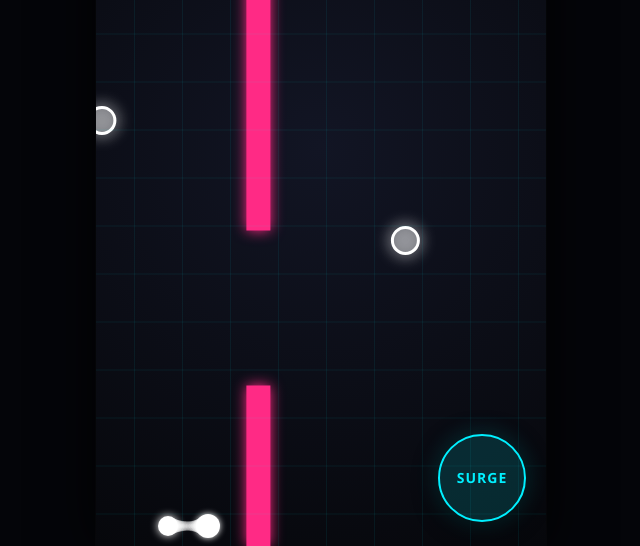
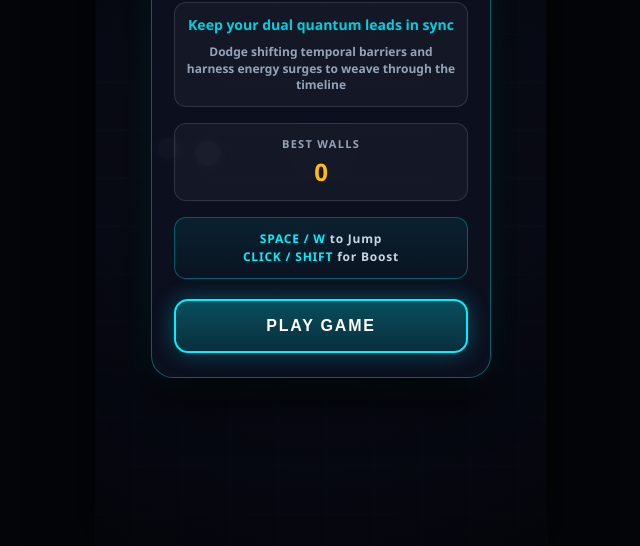
Before and after one commit to abba-vishnu/chrono_thread, a plain HTML site: page index.html in a window 1280 px wide. Shown: the part 254-800 px from the top of the page, without its empty margins (319-959 px from the left). Drawn offline with Linux system fonts and the light colour scheme.

Commit message:
Added Start Screen

```diff
--- a/index.html
+++ b/index.html
@@ -10,7 +10,32 @@
 </head>
 <body>
 <div id="game-stage">
-  <div id="ui">
+  <!-- START MENU OVERLAY -->
+  <div id="start-overlay" aria-hidden="false">
+    <div class="menu-card">
+      <h1 class="menu-title">CHRONO THREAD</h1>
+	  <div class="menu-stats-box">
+		<div class="menu-tag">
+			Keep your dual quantum leads in sync
+		</div>
+		<div class="menu-subtitle">
+			Dodge shifting temporal barriers and harness energy surges to weave through the timeline
+		</div>
+	  </div>
+      <div class="menu-stats-box">
+        <div class="sub-stat-label">BEST WALLS</div>
+        <div id="menu-best-walls" class="sub-stat-value">0</div>
+      </div>
+
+      <div id="controls-hint" class="controls-hint-box">
+        <!-- Injected dynamically via input.js based on device -->
+      </div>
+
+      <button id="start-btn" type="button">PLAY GAME</button>
+    </div>
+  </div>
+
+  <div id="ui" class="hidden">
     <div id="score-row">
       <div id="score">0</div>
     </div>
--- a/js/input.js
+++ b/js/input.js
@@ -42,19 +42,78 @@
     return st.gameOver && (performance.now() - st.gameOverTimestamp > 420);
   }
 
+  CG.initStartMenu = function () {
+    st.gameState = 'MENU';
+    if (dom.startOverlay) {
+      dom.startOverlay.classList.remove('hidden');
+      dom.startOverlay.setAttribute('aria-hidden', 'false');
+    }
+    if (dom.ui) dom.ui.classList.add('hidden');
+    if (dom.snapBtn) dom.snapBtn.classList.add('hidden');
+
+    if (dom.menuBestWallsEl) {
+      dom.menuBestWallsEl.textContent = String(st.bestWallsCleared);
+    }
+
+    // Detect device for controls hint
+    const isTouch = window.matchMedia('(pointer: coarse)').matches || ('ontouchstart' in window);
+    if (dom.controlsHintEl) {
+      if (isTouch) {
+        dom.controlsHintEl.innerHTML = `<span>TAP SCREEN</span> to Jump<br><span>SURGE BUTTON</span> for Boost`;
+      } else {
+        dom.controlsHintEl.innerHTML = `<span>SPACE / W</span> to Jump<br><span>CLICK / SHIFT</span> for Boost`;
+      }
+    }
+  };
+
+  CG.startGame = function () {
+    st.gameState = 'PLAYING';
+    if (dom.startOverlay) {
+      dom.startOverlay.classList.add('hidden');
+      dom.startOverlay.setAttribute('aria-hidden', 'true');
+    }
+    if (dom.ui) {
+      dom.ui.classList.remove('hidden');
+      dom.ui.style.display = 'flex'; // Force display back on
+    }
+    if (dom.snapBtn) {
+      dom.snapBtn.classList.remove('hidden');
+      dom.snapBtn.style.display = 'flex'; // Force display back on
+    }
+    CG.resetGame();
+  };
+
   CG.bindInputs = function () {
+    if (dom.startBtn) {
+      dom.startBtn.addEventListener('pointerdown', (e) => {
+        e.preventDefault();
+        e.stopPropagation();
+        CG.startGame();
+      });
+      dom.startBtn.addEventListener('click', (e) => {
+        e.preventDefault();
+        e.stopPropagation();
+        CG.startGame();
+      });
+    }
+
     window.addEventListener('keydown', (e) => {
       if (document.activeElement && document.activeElement.tagName === 'INPUT') return;
       if (st.isPaused) return;
 
       if (e.code === 'Space' || e.code === 'ArrowUp' || e.code === 'KeyW') {
         e.preventDefault();
+        if (st.gameState === 'MENU') {
+          CG.startGame();
+          return;
+        }
         if (st.gameOver) {
           if (canDismissGameOver()) CG.resetGame();
           return;
         }
         primaryKeyHeld = true;
       }
+
       if (e.code === 'ShiftLeft' || e.code === 'ShiftRight' || e.code === 'ArrowLeft' || e.code === 'KeyA') {
         e.preventDefault();
         if (!st.gameOver) {
--- a/js/main.js
+++ b/js/main.js
@@ -174,6 +174,6 @@
   window.addEventListener('resize', CG.resize);
   CG.resize();
   CG.bindInputs();
-  CG.resetGame();
+  CG.initStartMenu();
   loop();
 })(window.ChronoGame);
--- a/js/physics.js
+++ b/js/physics.js
@@ -282,7 +282,21 @@
   }
 
   CG.updatePhysics = function () {
-    if (st.gameOver || st.isPaused) return;
+    if (st.isPaused) return;
+
+    if (st.gameState === 'MENU') {
+      st.frame++;
+      // Gentle sine-wave idle hover loop for character on start screen
+      const player = st.player;
+      player.y = (st.height / 2) + Math.sin(st.frame * 0.05) * 12;
+      player.leadX = Math.max(24, Math.min(st.width - 24, cfg.PLAYER_LEAD_X));
+      const unmergedEchoX = player.leadX - cfg.TETHER_HORIZONTAL_GAP;
+      player.echoX = unmergedEchoX;
+      player.echoY = player.y + Math.cos(st.frame * 0.05) * 6;
+      return;
+    }
+
+    if (st.gameOver) return;
 
     const player = st.player;
     const height = st.height;
--- a/js/state.js
+++ b/js/state.js
@@ -10,6 +10,7 @@
     gameStage: document.getElementById('game-stage'),
     canvas: document.getElementById('game'),
     ctx: document.getElementById('game').getContext('2d'),
+	ui: document.getElementById('ui'),
     scoreEl: document.getElementById('score'),
     comboEl: document.getElementById('combo'),
     livesEl: document.getElementById('lives'),
@@ -20,7 +21,11 @@
     goScoreEl: document.getElementById('go-score'),
     goBestWallsEl: document.getElementById('go-best-walls'),
     goBestBadgeEl: document.getElementById('go-best-badge'),
-    restartBtn: document.getElementById('restart-btn')
+    restartBtn: document.getElementById('restart-btn'),
+	startOverlay: document.getElementById('start-overlay'),
+    startBtn: document.getElementById('start-btn'),
+    menuBestWallsEl: document.getElementById('menu-best-walls'),
+    controlsHintEl: document.getElementById('controls-hint')
   };
 
   CG.state = {
--- a/styles.css
+++ b/styles.css
@@ -453,3 +453,112 @@ canvas {
   box-shadow: 0 0 24px rgba(255, 42, 133, 0.45);
   opacity: 0.85;
 }
+
+/* START MENU OVERLAY STYLES */
+#ui.hidden {
+  display: none !important;
+}
+#snap-btn.hidden {
+  display: none !important;
+}
+#start-overlay {
+  position: absolute;
+  inset: 0;
+  background: radial-gradient(circle at center, rgba(12, 16, 32, 0.65) 0%, rgba(4, 5, 11, 0.88) 100%);
+  display: flex;
+  justify-content: center;
+  align-items: center;
+  padding: 24px 20px;
+  z-index: 30;
+  opacity: 1;
+  transition: opacity 220ms ease;
+}
+#start-overlay.hidden {
+  opacity: 0;
+  pointer-events: none;
+}
+.menu-card {
+  width: 100%;
+  max-width: 340px;
+  background: rgba(13, 17, 32, 0.92);
+  border: 1.5px solid rgba(0, 240, 255, 0.35);
+  border-radius: 22px;
+  padding: 28px 22px 24px;
+  display: flex;
+  flex-direction: column;
+  align-items: center;
+  text-align: center;
+  box-shadow: 0 20px 50px rgba(0, 0, 0, 0.85), 0 0 30px rgba(0, 240, 255, 0.14);
+}
+
+.menu-tag {
+  font-size: 14px;
+  font-weight: 800;
+  color: #00f0ff;
+  opacity: 0.85;
+  margin-bottom: 10px;
+}
+
+.menu-subtitle {
+  font-size: 12px;
+  font-weight: 600;
+  line-height: 1.4;
+  color: #94a3b8;
+  text-align: center;
+}
+
+.menu-title {
+  font-size: clamp(24px, 6.8vw, 30px);
+  font-weight: 900;
+  letter-spacing: 1.6px;
+  color: #ffffff;
+  text-shadow: 0 0 18px rgba(0, 240, 255, 0.55);
+  margin-bottom: 18px;
+}
+.menu-stats-box {
+  width: 100%;
+  background: rgba(255, 255, 255, 0.04);
+  border: 1px solid rgba(255, 255, 255, 0.12);
+  border-radius: 12px;
+  padding: 12px 10px;
+  margin-bottom: 16px;
+  display: flex;
+  flex-direction: column;
+  align-items: center;
+}
+.controls-hint-box {
+  width: 100%;
+  background: linear-gradient(180deg, rgba(0, 240, 255, 0.08) 0%, rgba(0, 240, 255, 0.02) 100%);
+  border: 1px solid rgba(0, 240, 255, 0.3);
+  border-radius: 12px;
+  padding: 12px 14px;
+  margin-bottom: 20px;
+  font-size: 12px;
+  font-weight: 700;
+  letter-spacing: 0.8px;
+  color: #cbd5e1;
+  line-height: 1.5;
+  text-align: center;
+}
+.controls-hint-box span {
+  color: #00f0ff;
+  font-weight: 900;
+}
+#start-btn {
+  width: 100%;
+  min-height: 54px;
+  border-radius: 14px;
+  border: 2px solid #00f0ff;
+  background: linear-gradient(180deg, rgba(0, 240, 255, 0.28) 0%, rgba(0, 240, 255, 0.14) 100%);
+  color: #ffffff;
+  font-size: 16px;
+  font-weight: 900;
+  letter-spacing: 1.8px;
+  cursor: pointer;
+  box-shadow: 0 0 22px rgba(0, 240, 255, 0.3);
+  transition: transform 0.1s ease, background 0.15s ease;
+}
+#start-btn:active {
+  transform: scale(0.96);
+  background: rgba(0, 240, 255, 0.42);
+}
```
